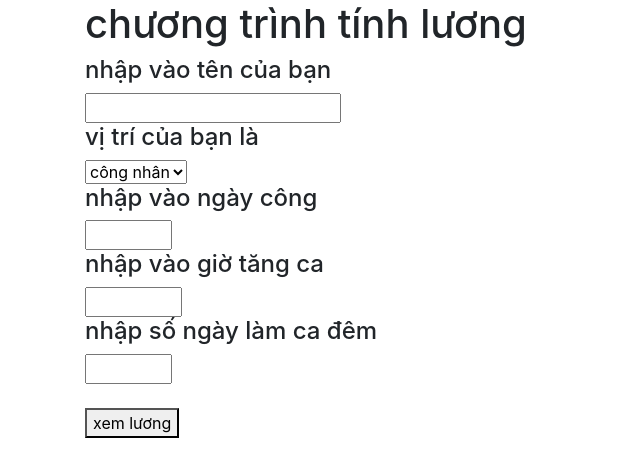
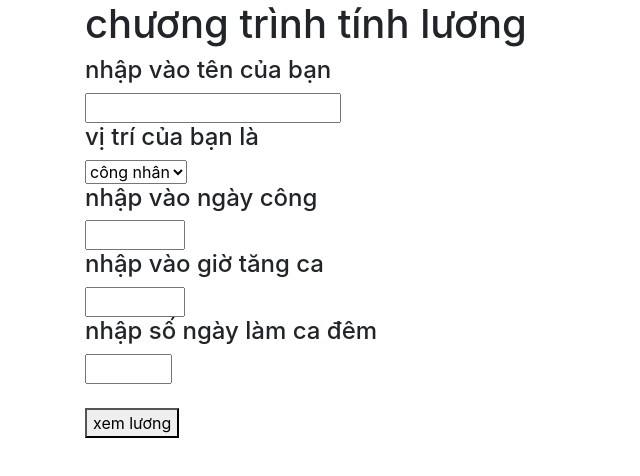
Before and after one commit to luudinhchinh/b7--c-u-tr-c-i-u-ki-n, a plain HTML site: page bt7-tinhluong.html in a window 1280 px wide. Shown: the full height of the page, 0-640 px from the left. Drawn offline with nearby package versions, Linux system fonts and the light colour scheme.

Commit message:
Update bt7-tinhluong.html

```diff
--- a/bt7-tinhluong.html
+++ b/bt7-tinhluong.html
@@ -10,6 +10,11 @@
 <script src="https://cdn.jsdelivr.net/npm/jquery@3.5.1/dist/jquery.slim.min.js" integrity="sha384-DfXdz2htPH0lsSSs5nCTpuj/zy4C+OGpamoFVy38MVBnE+IbbVYUew+OrCXaRkfj" crossorigin="anonymous"></script>
 <script src="https://cdn.jsdelivr.net/npm/popper.js@1.16.1/dist/umd/popper.min.js" integrity="sha384-9/reFTGAW83EW2RDu2S0VKaIzap3H66lZH81PoYlFhbGU+6BZp6G7niu735Sk7lN" crossorigin="anonymous"></script>
 <script src="https://cdn.jsdelivr.net/npm/bootstrap@4.6.1/dist/js/bootstrap.min.js" integrity="sha384-VHvPCCyXqtD5DqJeNxl2dtTyhF78xXNXdkwX1CZeRusQfRKp+tA7hAShOK/B/fQ2" crossorigin="anonymous"></script>
+<style>
+ #inputDay,#inputTime,#inputNight {
+    Width: 100px;
+}
+</style>
 </head>
 <body>
     <div class="container">
```
